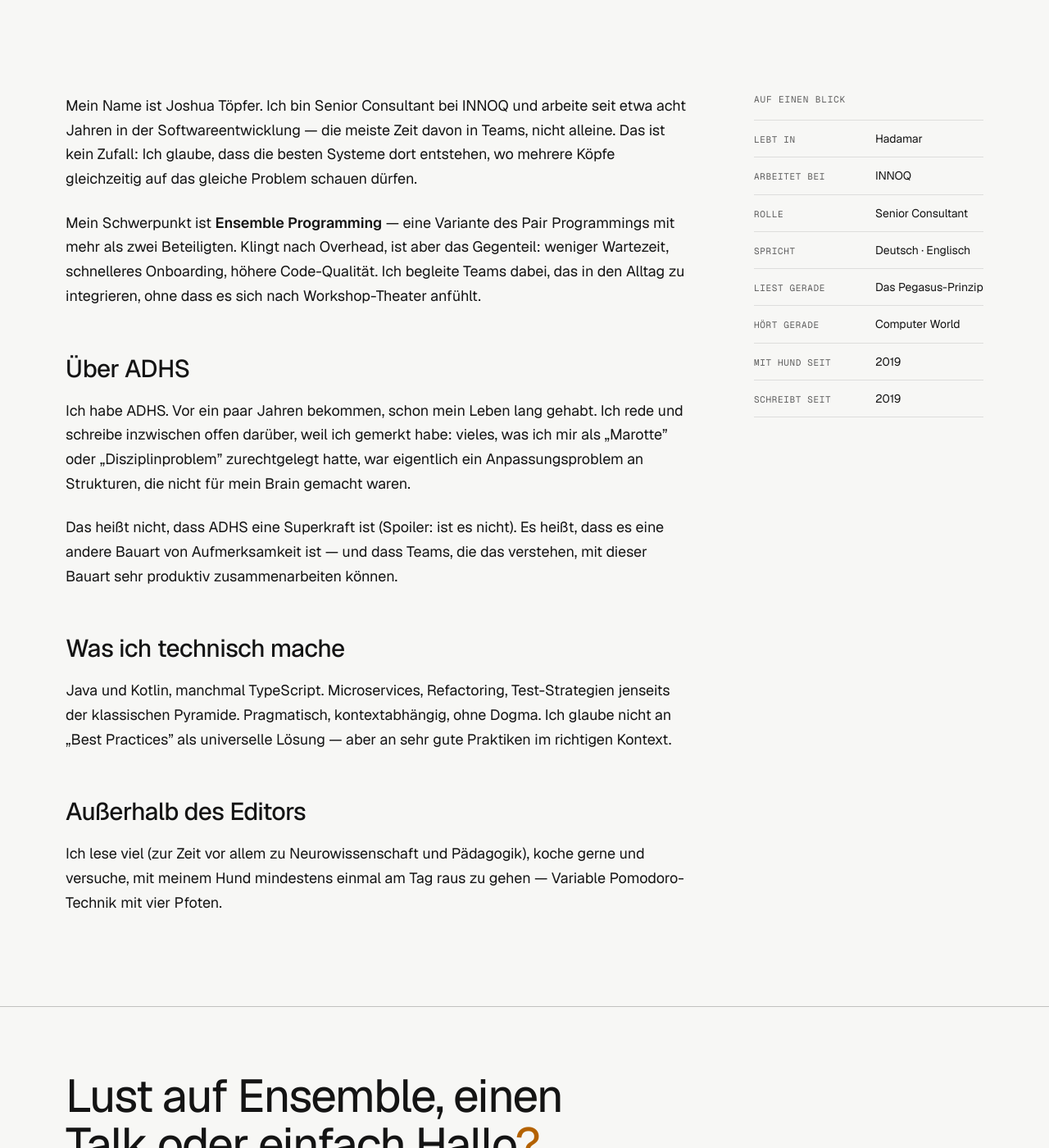
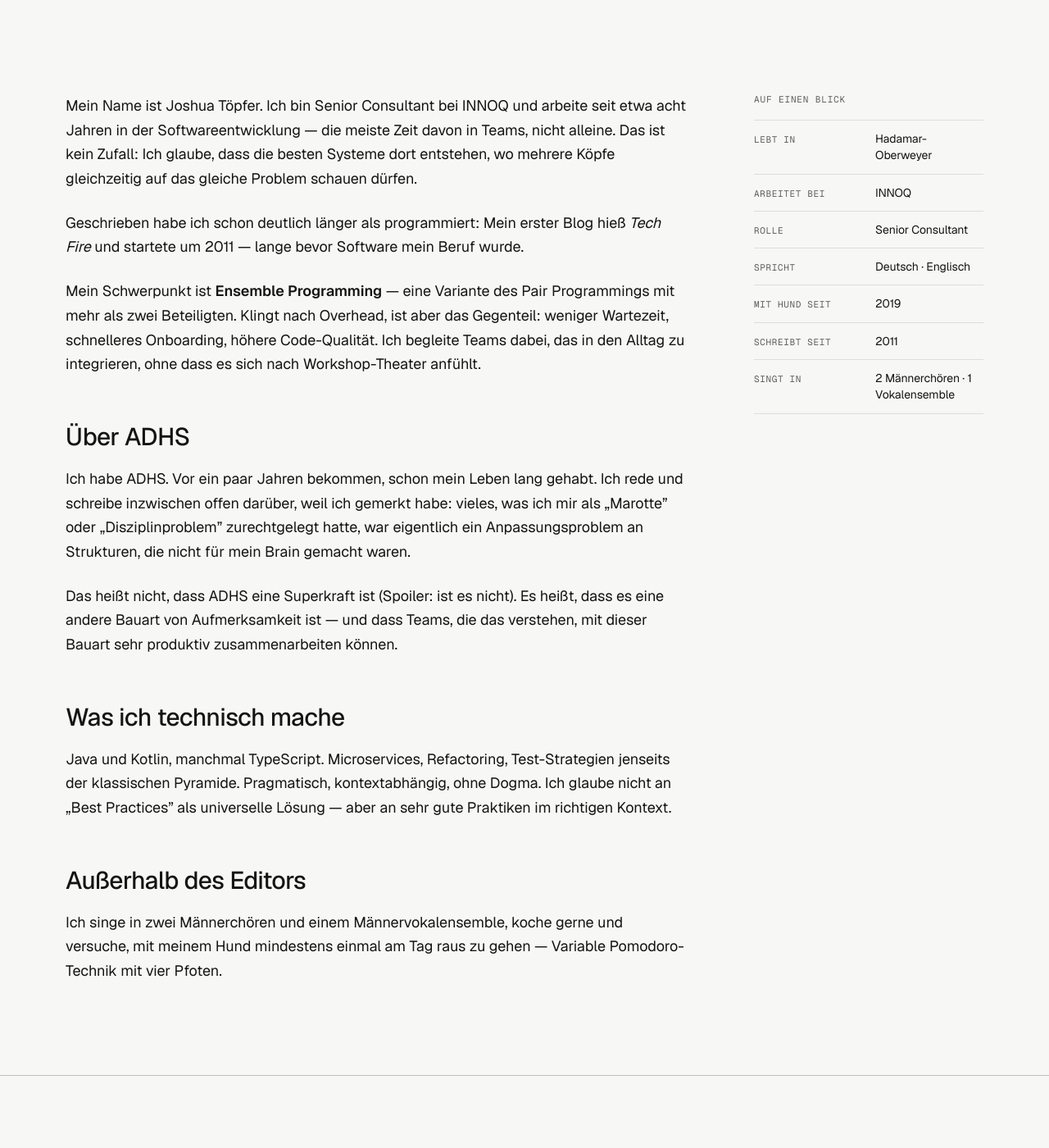
Before and after one commit to hollesse/joshuatoepfer.de, a Jekyll site: the page built from ueber-mich/index.md, in a window 1280 px wide and 1400 px high, scrolled down 819 px. Shown: the whole window at 82% size. Built offline with Jekyll 4.4.1, drawn with Linux system fonts in a browser that asks for light colours.

Commit message:
Über-mich-Seite inhaltlich korrigieren
- Wohnort auf Hadamar-Oberweyer präzisiert
- Quick-Facts "Liest gerade" und "Hört gerade" entfernt
- "Schreibt seit" auf 2011 korrigiert (früherer Blog "Tech Fire")
- Quick-Fact zum Chorgesang ergänzt
- Abschnitt "Außerhalb des Editors": Lesen durch Chorgesang ersetzt
  (zwei Männerchöre, ein Männervokalensemble)

Co-Authored-By: Claude Opus 5 <noreply@anthropic.com>
Claude-Session: https://claude.ai/code/session_018vTLe5d4k5MAyfGJrhkxkE

```diff
--- a/_data/about.yml
+++ b/_data/about.yml
@@ -3,18 +3,16 @@
 
 quick_facts:
   - key: "Lebt in"
-    value: "Hadamar"
+    value: "Hadamar-Oberweyer"
   - key: "Arbeitet bei"
     value: "INNOQ"
   - key: "Rolle"
     value: "Senior Consultant"
   - key: "Spricht"
     value: "Deutsch · Englisch"
-  - key: "Liest gerade"
-    value: "Das Pegasus-Prinzip"
-  - key: "Hört gerade"
-    value: "Computer World"
   - key: "Mit Hund seit"
     value: "2019"
   - key: "Schreibt seit"
-    value: "2019"
+    value: "2011"
+  - key: "Singt in"
+    value: "2 Männerchören · 1 Vokalensemble"
--- a/ueber-mich/index.md
+++ b/ueber-mich/index.md
@@ -12,6 +12,10 @@ arbeite seit etwa acht Jahren in der Softwareentwicklung — die meiste Zeit
 davon in Teams, nicht alleine. Das ist kein Zufall: Ich glaube, dass die
 besten Systeme dort entstehen, wo mehrere Köpfe gleichzeitig auf das
 gleiche Problem schauen dürfen.
+
+Geschrieben habe ich schon deutlich länger als programmiert: Mein erster
+Blog hieß *Tech Fire* und startete um 2011 — lange bevor Software mein
+Beruf wurde.
 
 Mein Schwerpunkt ist **Ensemble Programming** — eine
 Variante des Pair Programmings mit mehr als zwei Beteiligten. Klingt nach
@@ -41,6 +45,6 @@ universelle Lösung — aber an sehr gute Praktiken im richtigen Kontext.
 
 ## Außerhalb des Editors
 
-Ich lese viel (zur Zeit vor allem zu Neurowissenschaft und Pädagogik),
-koche gerne und versuche, mit meinem Hund mindestens einmal am Tag
-raus zu gehen — Variable Pomodoro-Technik mit vier Pfoten.
+Ich singe in zwei Männerchören und einem Männervokalensemble, koche
+gerne und versuche, mit meinem Hund mindestens einmal am Tag raus zu
+gehen — Variable Pomodoro-Technik mit vier Pfoten.
```
